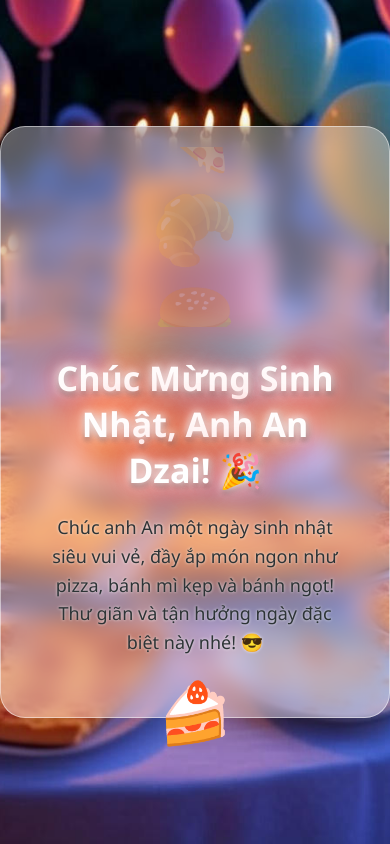
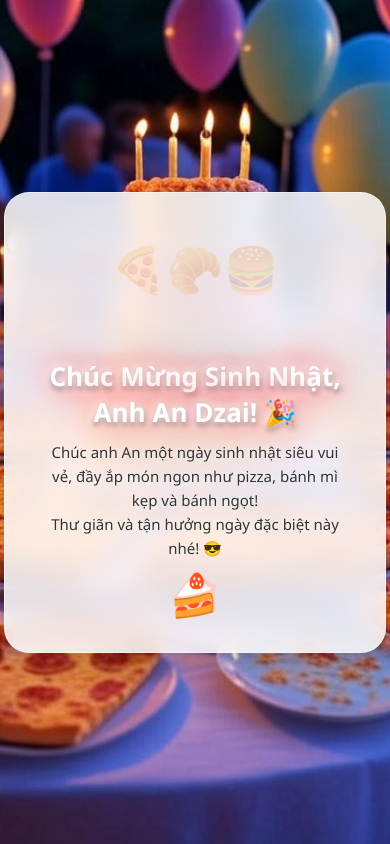
Before and after one commit to Chickennnnnn19/Chickennn, a plain HTML site: page index.html in a window 390 px wide. Drawn offline with Linux system fonts and the light colour scheme.

Commit message:
Add files via upload

```diff
--- a/index.html
+++ b/index.html
@@ -11,9 +11,9 @@ body {
             display: flex;
             justify-content: center;
             align-items: center;
-    background-image: url("./image.jpg"); /* đường dẫn ảnh */
-    background-size: cover;   /* ảnh phủ hết màn hình */
-    background-position: center; /* căn giữa */
+            background-image: url("./image.jpg");
+            background-size: cover;
+            background-position: center;
             font-family: 'Segoe UI', Arial, sans-serif;
             overflow: hidden;
         }
@@ -47,7 +47,12 @@ body {
         }
         .card-body {
             padding: 20px;
+            flex-grow: 1;
+            display: flex;
+            flex-direction: column;
+            justify-content: center;
         }
+
         .neon-text {
             font-size: 34px;
             font-weight: bold;
@@ -63,19 +68,22 @@ body {
             animation: glow 1.5s ease-in-out infinite alternate;
             position: relative;
             z-index: 1;
-            transform: translateY(-2px);
         }
+
         .card-body p {
             font-size: 18px;
             color: #2d3436;
             line-height: 1.6;
             text-shadow: 0 0 3px rgba(255, 255, 255, 0.8);
+            margin: 0;
         }
+
         .food-emoji {
             font-size: 50px;
             animation: pulse 2s infinite;
             margin-top: 20px;
         }
+
         @keyframes glow {
             from {
                 text-shadow:
@@ -104,14 +112,38 @@ body {
             0%, 100% { transform: scale(1); }
             50% { transform: scale(1.2); }
         }
-        .footer {
-            position: absolute;
-            bottom: 15px;
-            width: 100%;
-            text-align: center;
-            color: #636e72;
-            font-size: 14px;
-            opacity: 0.8;
+
+        /* --- MEDIA QUERIES cho điện thoại --- */
+        @media (max-width: 600px) {
+            .card {
+                width: 90%;
+                max-width: 350px; /* Giới hạn chiều rộng tối đa */
+                height: auto;
+                background: rgba(255, 255, 255, 0.85);
+                padding: 15px;
+            }
+
+            .card-header {
+                height: 120px; /* Giảm chiều cao của header trên di động */
+            }
+
+            .card-header::before {
+                font-size: 45px; /* Giảm kích thước icon trên di động */
+                animation: none; /* Tắt animation float trên di động nếu gây khó chịu */
+            }
+
+            .neon-text {
+                font-size: 26px; /* Giảm kích thước font chữ chính */
+            }
+
+            .card-body p {
+                font-size: 15px; /* Giảm kích thước font chữ mô tả */
+            }
+
+            .food-emoji {
+                font-size: 35px; /* Giảm kích thước emoji chân trang */
+                margin-top: 10px;
+            }
         }
     </style>
 </head>
```
Lines whose indentation alone changed are shown as unchanged.
